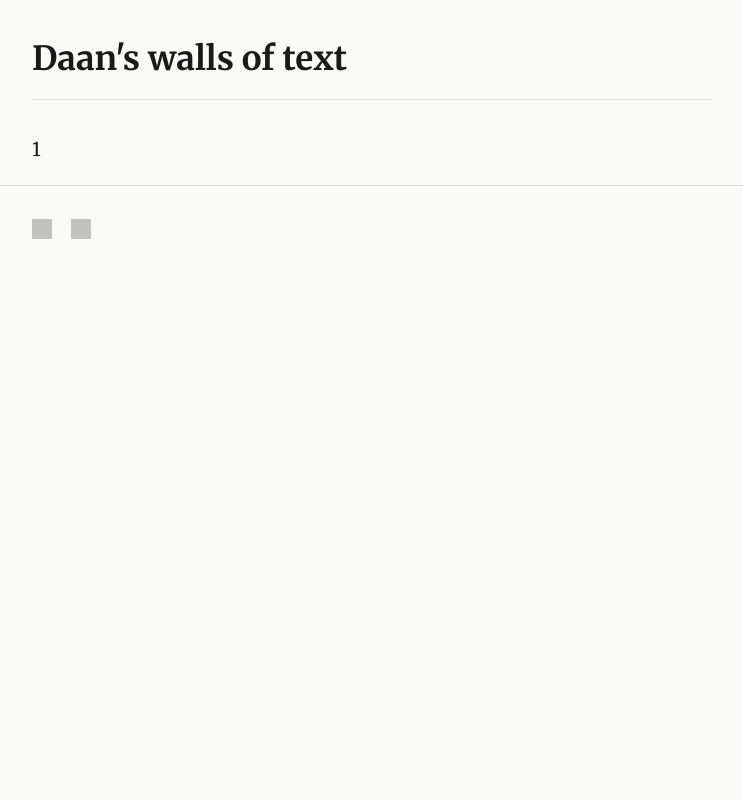
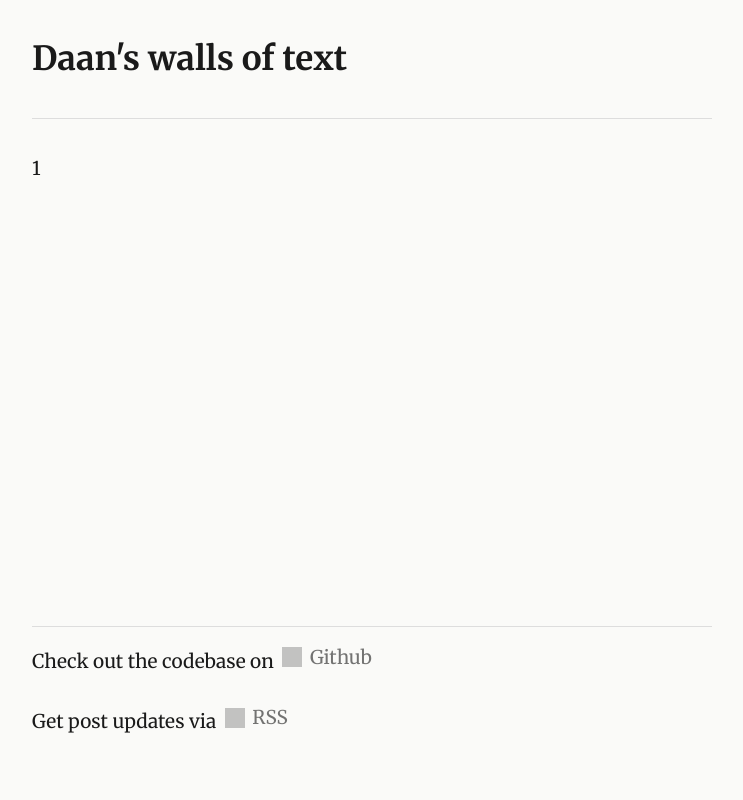
Before and after one commit to daanjo3/blog, a Python web app: template templates/pages/index.html in a window 1280 px wide. Shown: the whole page, without its empty margins (268-1011 px from the left). Run offline with Jinja, Linux system fonts and the light colour scheme; the template is opened without the code that fills it: most values are stand-ins (such as "Sample title", 1, 10 or a date in 2020); grey boxes are pictures that could not be loaded.

Commit message:
mess aroud with styling on the homepage

```diff
--- a/generator/builder.py
+++ b/generator/builder.py
@@ -70,7 +70,7 @@ class Builder:
         pageTemplate = self.page_env.get_template("index.html")
         itemTemplate = self.snippet_env.get_template("post-list-item.html")
 
-        postsHtml = [itemTemplate.render(filename=post.filename, title=post.title) for post in posts]
+        postsHtml = [itemTemplate.render(url=self.url, filename=post.filename, title=post.title) for post in posts]
         pageHtml = pageTemplate.render(index="\n".join(postsHtml))
         with open(join(self.dst, "index.html"), 'w') as f:
             f.write(pageHtml)
--- a/public/style.css
+++ b/public/style.css
@@ -26,6 +26,7 @@
 
 html {
   font-size: 19px;
+  height: 100%;
 }
 
 body {
@@ -35,12 +36,28 @@ body {
   color: var(--fg);
   font-family: 'Merriweather', Georgia, serif;
   line-height: 1.75;
+  min-height: 100%;
+  display: flex;
+  flex-direction: column;
 }
 
 /* ── Layout ─────────────────────────────────────────────── */
-header, main {
+header, main, footer {
+  width: 100%;
   max-width: 680px;
-  margin: 0 auto;
+  margin-left: auto;
+  margin-right: auto;
+}
+
+main {
+  flex-grow: 1;
+  display: flex;
+  flex-direction: column;
+}
+
+main > hr:last-child {
+  margin-top: auto;
+  margin-bottom: 0;
 }
 
 header {
@@ -68,10 +85,6 @@ p {
   margin: 0 0 1.25rem;
 }
 
-/*a {
-  font-weight: bold;
-}*/
-
 code {
   font-size: 0.85em;
   background: var(--border);
@@ -94,8 +107,6 @@ pre code {
 }
 
 /* ── Links ──────────────────────────────────────────────── */
-
-/* Default links (post body) */
 a {
   color: var(--link);
   text-decoration: none;
@@ -110,21 +121,10 @@ a:hover {
 header a {
   font-size: 0.9rem;
   color: var(--muted);
-  text-decoration: none;
 }
 
 header a:hover {
   color: var(--fg);
-  opacity: 1;
-}
-
-/* Index post list links — plain text, underline on hover only */
-.post-list a {
-  color: var(--link);
-  text-decoration: none;
-}
-
-.post-list a:hover {
   opacity: 1;
 }
 
@@ -151,6 +151,10 @@ li {
   padding: 0.4rem 0;
 }
 
+.content {
+  margin-bottom: 1rem;
+}
+
 .post-date {
   font-size: 0.85rem;
   color: var(--muted);
@@ -165,15 +169,14 @@ li {
 
 /* ── Footer ─────────────────────────────────────────────── */
 footer {
-  max-width: 680px;
-  margin: 1.5rem auto 0;
-  display: flex;
-  gap: 1rem;
-  align-items: center;
+  padding-top: 0.75rem;
 }
 
 footer a {
-  display: flex;
+  display: inline-flex;
+  margin-left: 4px;
+  align-items: center;
+  gap: 0.4rem;
   opacity: 0.6;
 }
 
--- a/templates/pages/index.html
+++ b/templates/pages/index.html
@@ -10,23 +10,33 @@
     <link rel="stylesheet" href="/public/style.css" />
   </head>
   <body>
+    <header>
+      <h1>Daan's walls of text</h1>
+    </header>
     <main>
-        <h1>Daan's walls of text</h1>
         <hr>
         <div class="content">
           <ul class="post-list">
             {{ index | safe }}
           </ul>
         </div>
+        <hr>
     </main>
-    <hr>
     <footer>
-      <a href="https://github.com/daanjo3/blog" aria-label="GitHub" title="GitHub">
-        <img src="https://cdn.simpleicons.org/github/6b6b6b" width="20" height="20" alt="GitHub">
-      </a>
-      <a href="https://blog.daanmeijers.nl/feed.xml" aria-label="RSS feed" title="RSS feed">
-        <img src="https://cdn.simpleicons.org/rss/6b6b6b" width="20" height="20" alt="RSS feed">
-      </a>
+      <p>
+        Check out the codebase on
+        <a href="https://github.com/daanjo3/blog" aria-label="GitHub" title="GitHub">
+          <img src="https://cdn.simpleicons.org/github/6b6b6b" width="20" height="20" alt="GitHub">
+          Github
+        </a>
+      </p>
+      <p>
+        Get post updates via
+        <a href="{{ url }}/feed.xml" aria-label="RSS feed" title="RSS feed">
+          <img src="https://cdn.simpleicons.org/rss/6b6b6b" width="20" height="20" alt="RSS feed">
+          RSS
+        </a>
+      </p>
     </footer>
   </body>
 </html>
```
